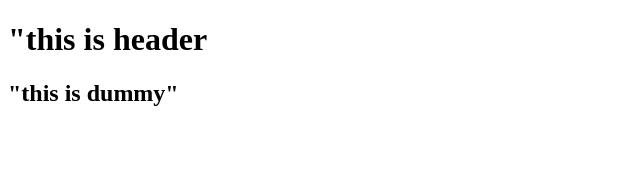
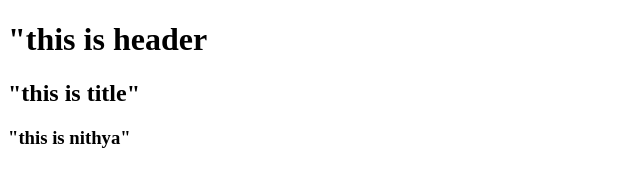
Before and after one commit to madhumitha246810/Madhumitha, a plain HTML site: page index.html in a window 1280 px wide. Shown: the whole page, without its empty margins (0-640 px from the left). Drawn offline with Linux system fonts and the light colour scheme.

Commit message:
this is h3
this is description

```diff
--- a/index.html
+++ b/index.html
@@ -8,6 +8,7 @@
 </head>
 <body>
     <h1>"this is header</h1>
-    <h2>"this is dummy"</h2>
+    <h2>"this is title"</h2>
+    <h3>"this is nithya"</h3>
 </body>
 </html>
```
